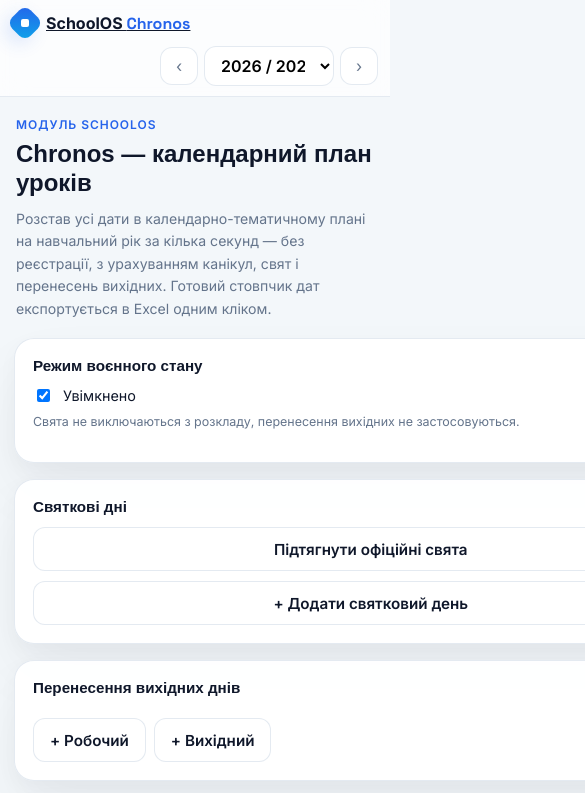
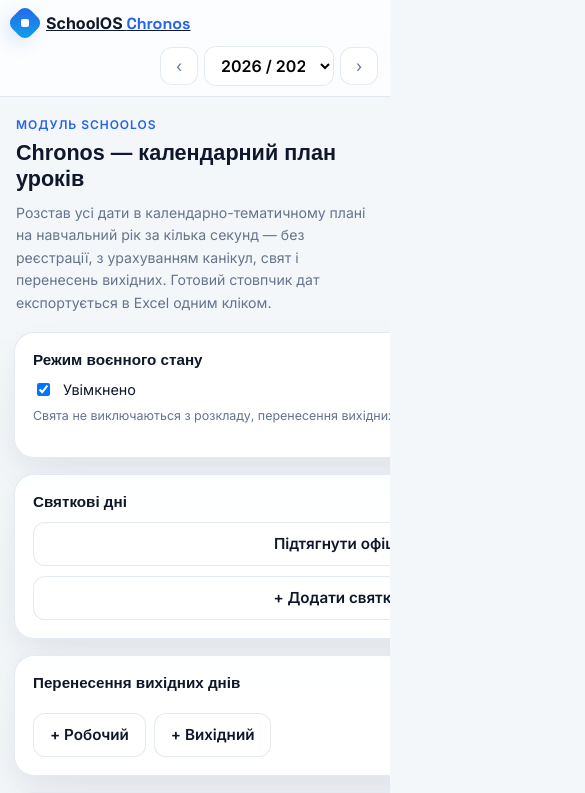
Before and after one commit to schoolosua/schoolosua.github.io, a React (Vite) app in the folder chronos/: page / in a window 390 px wide. Shown: the top 793 px of the page, 585 px wide, since content can reach past the window. Built offline with nearby package versions, Linux system fonts and the light colour scheme; a web font is replaced by a local one.

Commit message:
Chronos: гарантовано влізає на смартфоні — flex-wrap для date-рядків, 3 колонки днів на 640px

```diff
--- a/chronos/src/styles.css
+++ b/chronos/src/styles.css
@@ -36,6 +36,7 @@
 
 .page {
   min-height: 100vh;
+  overflow-x: hidden;
 }
 
 /* Header */
@@ -240,8 +241,25 @@
     gap: 10px;
   }
 
+  .weekday-toggle-row {
+    grid-template-columns: repeat(3, 1fr);
+  }
+
   .weekday-cell-grid {
     grid-template-columns: repeat(2, 1fr);
+  }
+
+  .entry-row {
+    flex-wrap: wrap;
+  }
+
+  .entry-row input[type='date'],
+  .entry-row select {
+    flex: 1 1 130px;
+  }
+
+  .entry-row .icon-btn {
+    align-self: center;
   }
 
   .entry-row-top input[type='date'] {
@@ -294,10 +312,6 @@
 }
 
 @media (max-width: 420px) {
-  .weekday-toggle-row {
-    grid-template-columns: repeat(3, 1fr);
-  }
-
   .topbar {
     padding: 10px 12px;
   }
@@ -309,6 +323,10 @@
 
   .logo-sep {
     display: none;
+  }
+
+  .page-hero-title {
+    font-size: 1.35rem;
   }
 
   .year-switcher select {
```
